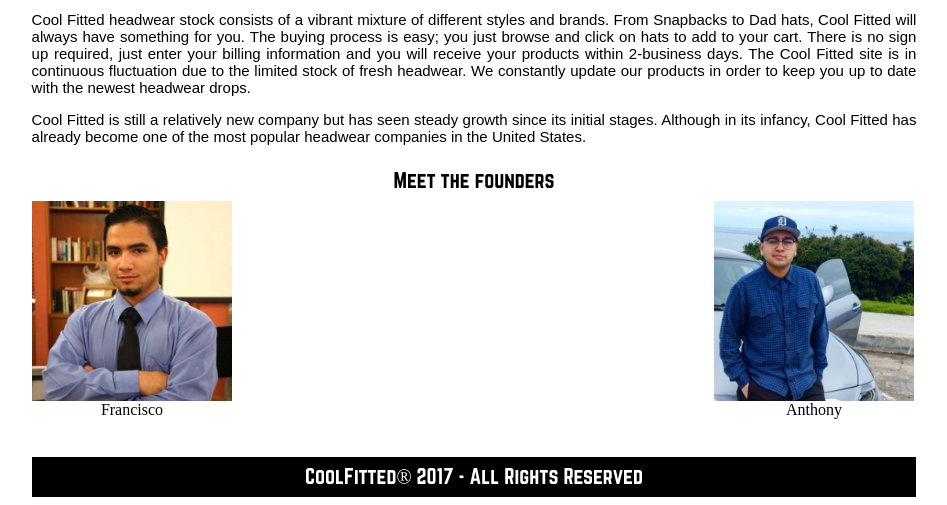
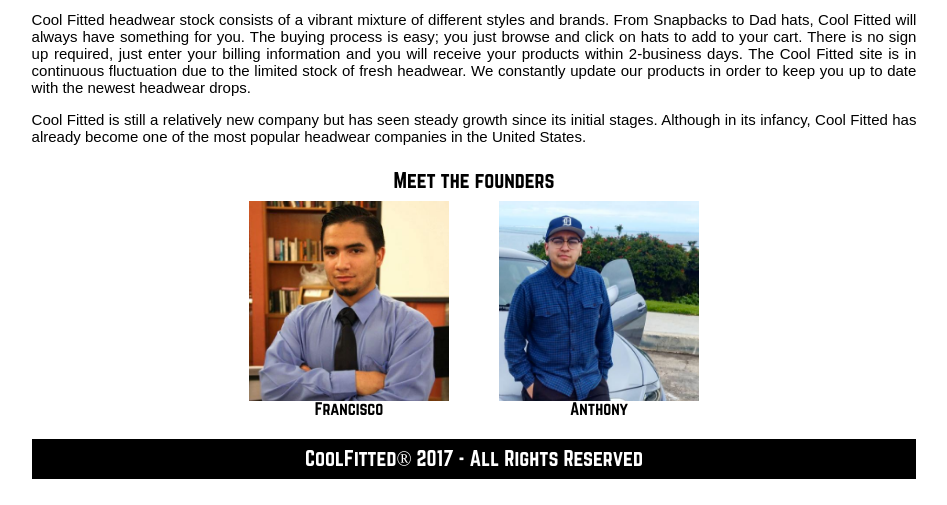
Before and after one commit to aserran/INF-124, a PHP site: page /aboutus.html in a window 1280 px wide. Shown: the part 739-1244 px from the top of the page, without its empty margins (166-1113 px from the left). After the commit the page ends 1218 px from the top, so only its background shows below. Run offline with PHP 8.4, Linux system fonts and the light colour scheme.

Commit message:
Fixed aboutus page 4/25

```diff
--- a/aboutus.html
+++ b/aboutus.html
@@ -69,6 +69,7 @@
 				<div class= 'founders'>
 					Meet the founders
 				</div>
+				<center><div class='picwrapper'>
 					<div class= 'fran'>
 						<img src='Media/francisco.jpg' width='200' height='200'>
 							<div class = 'francisco'>
@@ -81,7 +82,7 @@
 								Anthony
 							</div>
 					</div>
-
+				</div></center>
 				<div class='footercombo'>
 						<div class='combocontent' style="padding-top:1%; font-size: 20px">
 							CoolFitted&reg; 2017 &#8209; All Rights Reserved
--- a/style.css
+++ b/style.css
@@ -268,18 +268,19 @@
 	height: 160px;
 	width: 200px;
 }
-
-.fran {
-	float: left;
-	padding-left: 190px;
-	padding-right: 290px;
+.picwrapper{
+	width:450px;
+	height: 200px;
 }
-
-.tony {
-	//float: right;
-	//padding-right: 100px;
+.fran{
+	float:left;
+	font-family: companyFont;
 }
-
+.tony{
+	float:right;
+	font-family: companyFont;
+	padding-left:2%;
+}
 .founders {
 	font-family: companyFont;
 	font-weight: 400;
```
Lines whose indentation alone changed are shown as unchanged.
